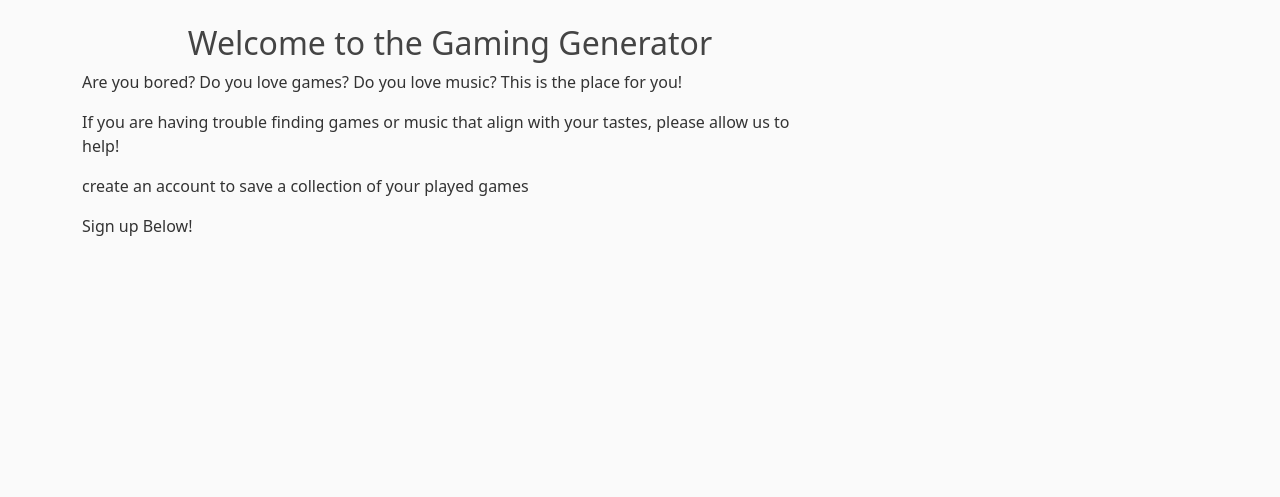
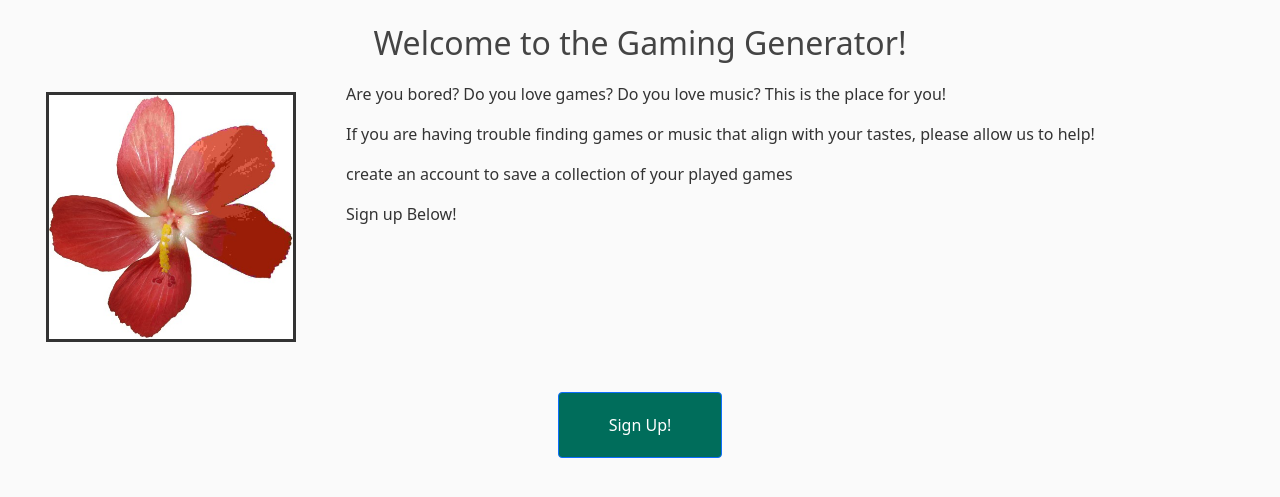
Before and after one commit to rhim-ande/GamingGenerator, a Flask app: page / in a window 1280 px wide. Shown: the part 56-553 px from the top of the page. Run offline with Flask 2, Linux system fonts and the light colour scheme.

Commit message:
more frontend work with images and formatting

```diff
--- a/main.py
+++ b/main.py
@@ -56,6 +56,7 @@ def get_game():
 
 @app.route("/results", methods=['GET', 'POST'])
 def results():
+    form = GameForm()
     return render_template('results.html', title='Results')
 
 
--- a/static/style.css
+++ b/static/style.css
@@ -4,11 +4,39 @@ body {
   margin-top: 5rem;
 }
 
+.fix:after {
+  visibility: hidden;
+  display: block;
+  font-size: 0;
+  content: " ";
+  clear: both;
+  height: 0;
+}
+
+img {
+  float: left;
+  border-width: 3px;
+  border-color:#333333;
+  border-style: solid;
+  margin: 10px 50px 50px 10px;
+}
+
 h1, h2, h3, h4, h5, h6 {
   color: #444444;
+  text-align: left;
+  margin:20px;
+}
+
+.btn-primary{
+  background-color:#006D5B;
+}
+
+.padding_50{
+  padding: 20px 50px;
+}
+
+.center {
   text-align: center;
-  margin:2000;
-  padding:2000;
 }
 
 .bg-steel {
--- a/templates/home.html
+++ b/templates/home.html
@@ -1,8 +1,16 @@
 {% extends "layout.html" %}
 {% block content %}
-    <h2>Welcome to the Gaming Generator</h2>
-    <p>Are you bored? Do you love games? Do you love music? This is the place for you!</p>
-    <p>If you are having trouble finding games or music that align with your tastes, please allow us to help!</p>
-    <p>create an account to save a collection of your played games</p>
-    <p>Sign up Below!</p>
+    <h2 class="center">Welcome to the Gaming Generator!</h2>
+    <div class="fix">
+        <img src="{{ url_for('static', filename='JPEG_example_flower.jpg') }}" width="250px" height="250px">
+        <p>Are you bored? Do you love games? Do you love music? This is the place for you!</p>
+        <p>If you are having trouble finding games or music that align with your tastes, please allow us to help!</p>
+        <p>create an account to save a collection of your played games</p>
+        <p>Sign up Below!</p>
+    </div>
+
+    <div class="center">
+        <button type="submit" class="btn btn-primary padding_50">Sign Up!</button>
+    </div>
+
 {% endblock content %}
--- a/templates/layout.html
+++ b/templates/layout.html
@@ -6,7 +6,6 @@
     <meta name="viewport" content="width=device-width, initial-scale=1">
     <!-- Bootstrap CSS -->
     <link href="https://cdn.jsdelivr.net/npm/bootstrap@5.0.2/dist/css/bootstrap.min.css" rel="stylesheet" integrity="sha384-EVSTQN3/azprG1Anm3QDgpJLIm9Nao0Yz1ztcQTwFspd3yD65VohhpuuCOmLASjC" crossorigin="anonymous">
-    <title>CSS File</title>
     <link rel="stylesheet" type="text/css" href="{{ url_for('static', filename='style.css') }}">
 </head>
 
@@ -31,9 +30,9 @@
             </div>
         </nav>
     </header>
-    <main role="main" class="container">
-        <div class="row">
-            <div class="col-md-8">
+    <main role="main" class="container-fluid">
+        <div class="container-fluid">
+            <div class="container-fluid">
                 {% block content %}{% endblock %}
             </div>
         </div>
```
Also changed, not shown: templates/results.html (+15 -2 lines), static/JPEG_example_flower.jpg (added).
